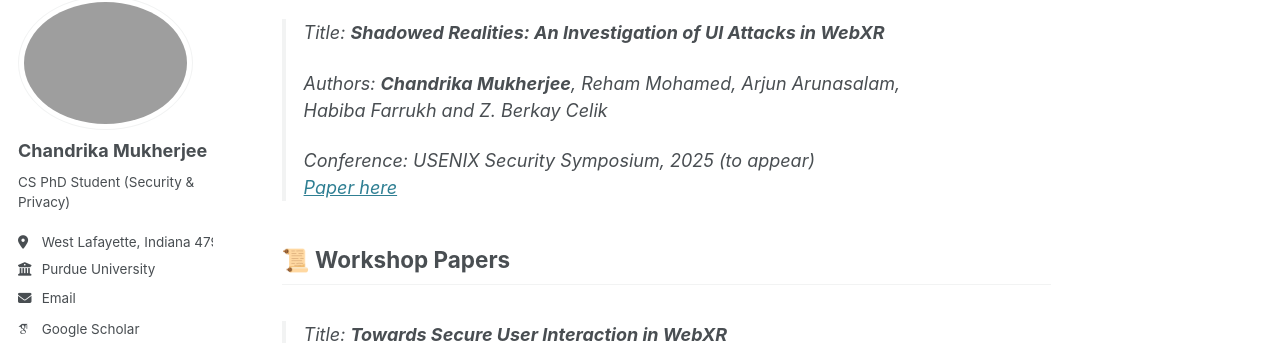
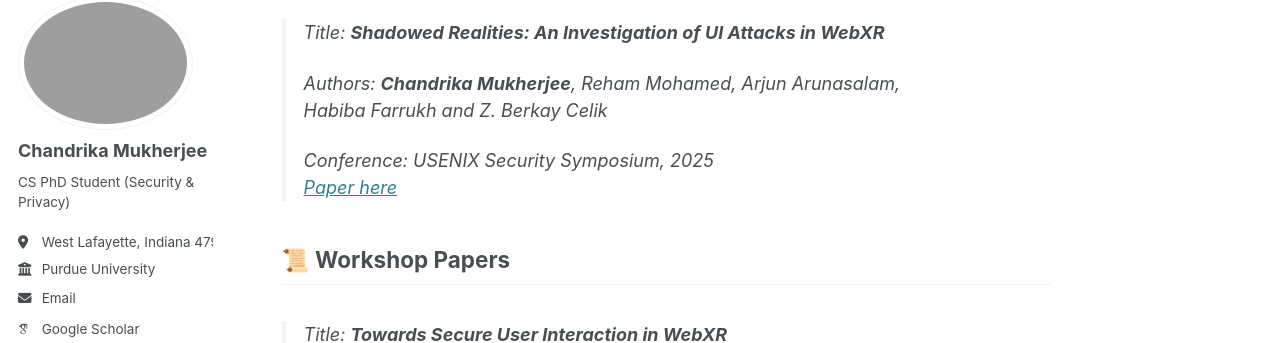
Before and after one commit to chandms/chandms.github.io, a Jekyll site: the page built from _pages/publications.md, in a window 1280 px wide and 900 px high, scrolled down 357 px. Shown: the part 110-453 px from the top of the window. Built offline with Jekyll 4.4.1, drawn with Linux system fonts in a browser that asks for light colours; some web fonts are replaced.

Commit message:
updated portfolio

```diff
--- a/_pages/publications.md
+++ b/_pages/publications.md
@@ -22,7 +22,7 @@ redirect_from:
 > Authors: **Chandrika Mukherjee**, Reham Mohamed, Arjun Arunasalam,
 > Habiba Farrukh and Z. Berkay Celik
 >
-> Conference: USENIX Security Symposium, 2025 (to appear)
+> Conference: USENIX Security Symposium, 2025
 > [Paper here](https://www.usenix.org/conference/usenixsecurity25/presentation/mukherjee){:target="\_blank"}
 
 ## 📜 Workshop Papers
```
